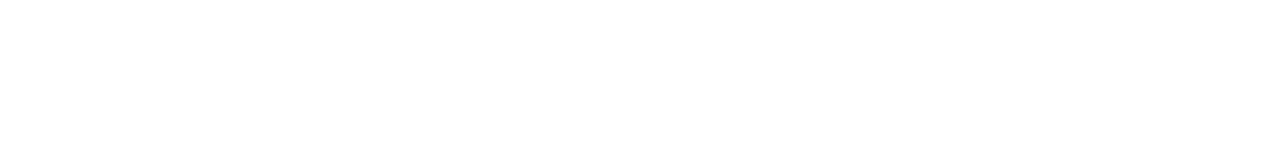
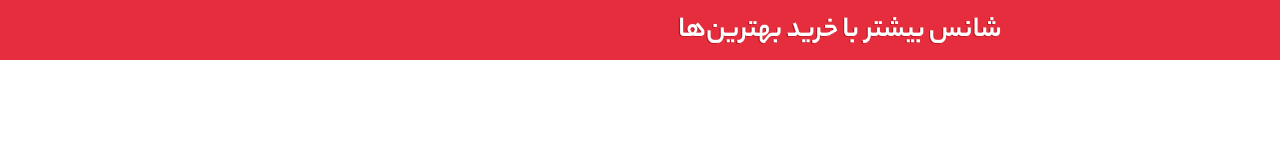
Before and after one commit to pooriyaadibrad/testDigi, a plain HTML site: page index.html in a window 1280 px wide. Drawn offline with Linux system fonts and the light colour scheme.

Commit message:
Add Gif-Header To Project

```diff
--- a/index.html
+++ b/index.html
@@ -6,6 +6,8 @@
     <title>Title</title>
 </head>
 <body>
-
+<header>
+    <div class="Header-Gif"></div>
+</header>
 </body>
 </html>
--- a/style.css
+++ b/style.css
@@ -0,0 +1,10 @@
+*{
+    padding: 0;
+    margin: 0;
+}
+.Header-Gif{
+    background: url('Image/Header-Gif.gif');
+    background-size: cover;
+    width: 100%;
+    height: 60px;
+}
```
Also changed, not shown: Image/Header-Gif.gif (added).
